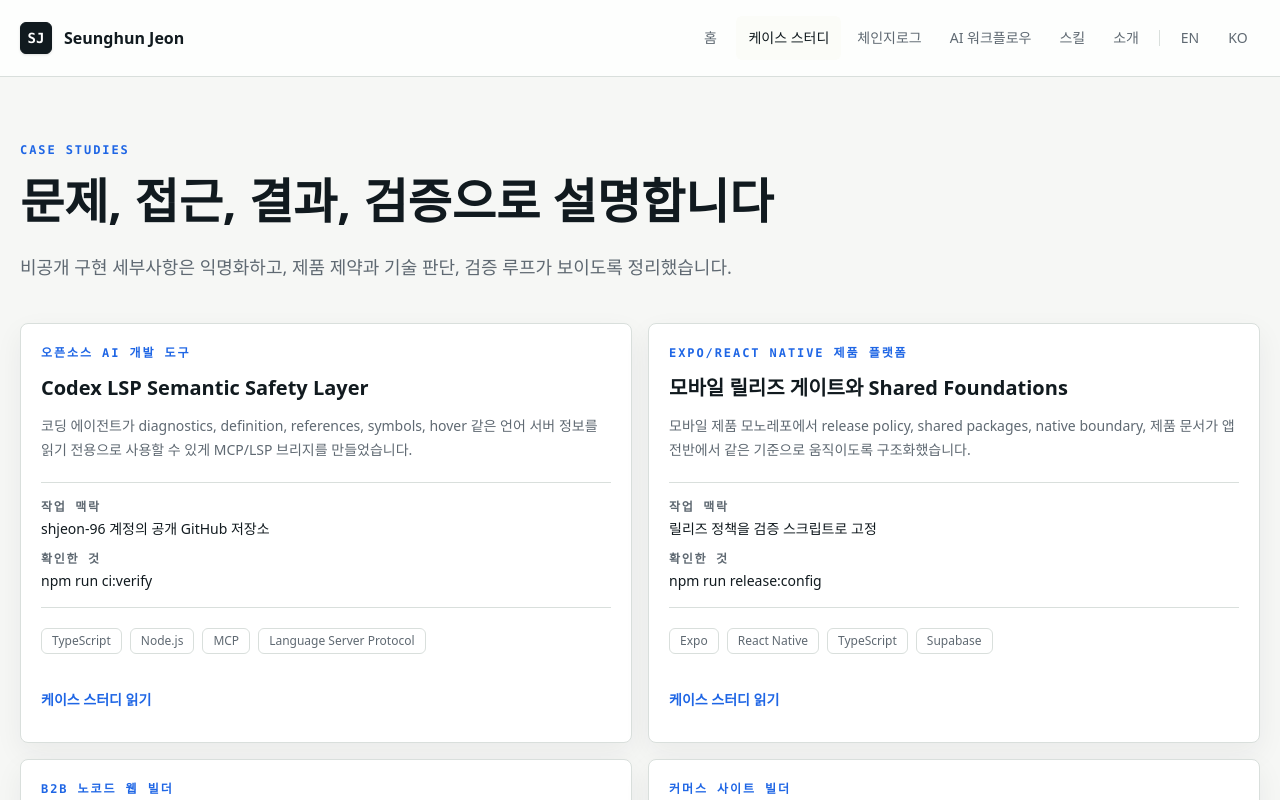
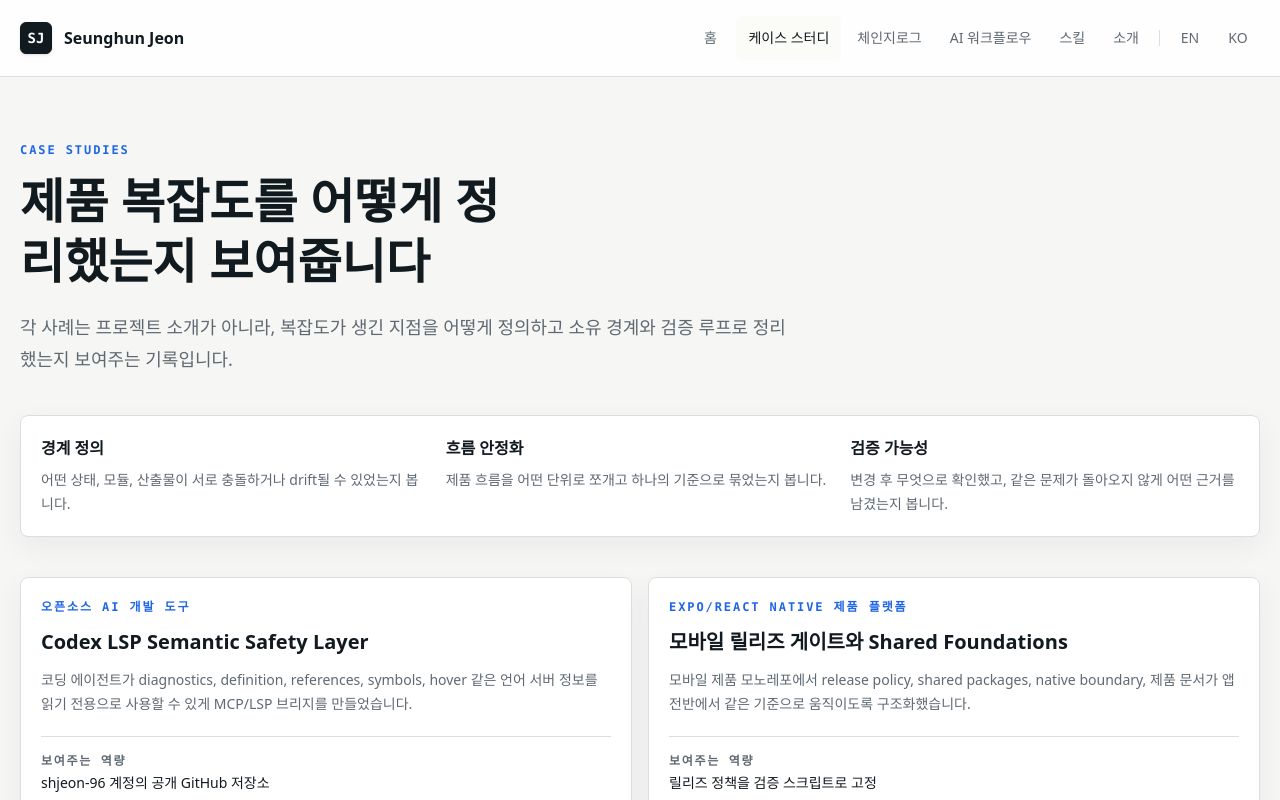
Before and after one commit to shjeon-96/portfolio-web, a Next.js app: page /case-studies in a window 1280 px wide. Shown: the top 800 px of the page. Built offline with nearby package versions, Linux system fonts and the light colour scheme.

Commit message:
fix: clarify case study intent

```diff
--- a/app/(en)/en/case-studies/[slug]/page.tsx
+++ b/app/(en)/en/case-studies/[slug]/page.tsx
@@ -60,8 +60,8 @@ export default async function CaseStudyDetailPage({ params }: { params: Promise<
         </div>
       ) : null}
 
-      <section className="mt-10 grid gap-4 md:grid-cols-3" aria-label="Case study summary">
-        <SummaryPoint label="Changed" value={caseStudy.result} />
+      <section className="mt-10 grid gap-4 md:grid-cols-3" aria-label="Case study intent">
+        <SummaryPoint label="What it shows" value={caseStudy.publicProof[0]} />
         <SummaryPoint label="Boundary" value={caseStudy.role} />
         <SummaryPoint label="Verified by" value={caseStudy.verification[0]} />
       </section>
--- a/app/(en)/en/case-studies/page.tsx
+++ b/app/(en)/en/case-studies/page.tsx
@@ -12,14 +12,33 @@ export default function CaseStudiesPage() {
     <main className="page-shell">
       <SectionHeading
         eyebrow="Case Studies"
-        title="Problem, approach, result, and verification"
-        description="These studies anonymize private implementation details while keeping the engineering decisions, product constraints, and verification loops visible."
+        title="How product complexity was made easier to reason about"
+        description="These are not project summaries. Each case shows where complexity appeared, how ownership was clarified, and what made the work verifiable."
       />
+      <section className="surface-panel mt-10 grid gap-4 p-5 md:grid-cols-3" aria-label="How to read these case studies">
+        <GuidePoint title="Boundary" body="What state, module, or output could drift or conflict across the product surface." />
+        <GuidePoint title="Stabilization" body="How the workflow was split, owned, or tied back to one product rule." />
+        <GuidePoint title="Verification" body="What evidence made the change reviewable after the implementation." />
+      </section>
       <div className="mt-10 grid gap-4 md:grid-cols-2">
         {caseStudies.map((caseStudy) => (
-          <CaseStudyCard caseStudy={caseStudy} hrefPrefix="/en/case-studies" key={caseStudy.slug} />
+          <CaseStudyCard
+            caseStudy={caseStudy}
+            hrefPrefix="/en/case-studies"
+            key={caseStudy.slug}
+            labels={{ proof: 'Shows', verification: 'Evidence' }}
+          />
         ))}
       </div>
     </main>
   );
 }
+
+function GuidePoint({ title, body }: Readonly<{ title: string; body: string }>) {
+  return (
+    <article>
+      <h2 className="font-semibold">{title}</h2>
+      <p className="mt-2 text-sm leading-6 text-[var(--text-secondary)]">{body}</p>
+    </article>
+  );
+}
--- a/app/(en)/en/page.tsx
+++ b/app/(en)/en/page.tsx
@@ -104,7 +104,7 @@ export default function Home() {
         <div className="flex flex-col justify-between gap-4 md:flex-row md:items-end">
           <div>
             <p className="text-sm font-semibold uppercase tracking-[0.16em] text-[var(--accent-blue)]">Selected Work</p>
-            <h2 className="mt-3 text-3xl font-semibold">Product systems I have worked through recently</h2>
+            <h2 className="mt-3 text-3xl font-semibold">Representative cases of clarified product complexity</h2>
           </div>
           <Link className="inline-flex min-h-11 items-center text-sm font-semibold text-[var(--accent-blue)]" href="/en/case-studies">
             View all case studies
--- a/app/(ko)/case-studies/[slug]/page.tsx
+++ b/app/(ko)/case-studies/[slug]/page.tsx
@@ -60,8 +60,8 @@ export default async function KoreanCaseStudyDetailPage({ params }: { params: Pr
         </div>
       ) : null}
 
-      <section className="mt-10 grid gap-4 md:grid-cols-3" aria-label="케이스 스터디 요약">
-        <SummaryPoint label="바뀐 점" value={caseStudy.result} />
+      <section className="mt-10 grid gap-4 md:grid-cols-3" aria-label="케이스 스터디 의도">
+        <SummaryPoint label="보여주는 것" value={caseStudy.publicProof[0]} />
         <SummaryPoint label="맡은 경계" value={caseStudy.role} />
         <SummaryPoint label="검증 기준" value={caseStudy.verification[0]} />
       </section>
--- a/app/(ko)/case-studies/page.tsx
+++ b/app/(ko)/case-studies/page.tsx
@@ -12,9 +12,14 @@ export default function KoreanCaseStudiesPage() {
     <main className="page-shell">
       <SectionHeading
         eyebrow="Case Studies"
-        title="문제, 접근, 결과, 검증으로 설명합니다"
-        description="비공개 구현 세부사항은 익명화하고, 제품 제약과 기술 판단, 검증 루프가 보이도록 정리했습니다."
+        title="제품 복잡도를 어떻게 정리했는지 보여줍니다"
+        description="각 사례는 프로젝트 소개가 아니라, 복잡도가 생긴 지점을 어떻게 정의하고 소유 경계와 검증 루프로 정리했는지 보여주는 기록입니다."
       />
+      <section className="surface-panel mt-10 grid gap-4 p-5 md:grid-cols-3" aria-label="케이스 스터디 읽는 기준">
+        <GuidePoint title="경계 정의" body="어떤 상태, 모듈, 산출물이 서로 충돌하거나 drift될 수 있었는지 봅니다." />
+        <GuidePoint title="흐름 안정화" body="제품 흐름을 어떤 단위로 쪼개고 하나의 기준으로 묶었는지 봅니다." />
+        <GuidePoint title="검증 가능성" body="변경 후 무엇으로 확인했고, 같은 문제가 돌아오지 않게 어떤 근거를 남겼는지 봅니다." />
+      </section>
       <div className="mt-10 grid gap-4 md:grid-cols-2">
         {caseStudiesKo.map((caseStudy) => (
           <CaseStudyCard
@@ -22,10 +27,19 @@ export default function KoreanCaseStudiesPage() {
             cta="케이스 스터디 읽기"
             hrefPrefix="/case-studies"
             key={caseStudy.slug}
-            labels={{ proof: '작업 맥락', verification: '확인한 것' }}
+            labels={{ proof: '보여주는 역량', verification: '검증 근거' }}
           />
         ))}
       </div>
     </main>
   );
 }
+
+function GuidePoint({ title, body }: Readonly<{ title: string; body: string }>) {
+  return (
+    <article>
+      <h2 className="font-semibold">{title}</h2>
+      <p className="mt-2 text-sm leading-6 text-[var(--text-secondary)]">{body}</p>
+    </article>
+  );
+}
--- a/app/(ko)/page.tsx
+++ b/app/(ko)/page.tsx
@@ -87,7 +87,7 @@ export default function KoreanHomePage() {
             {
               label: '최근 작업',
               title: '케이스 스터디와 날짜별 체인지로그',
-              description: '대표 작업은 문제, 접근, 결과, 검증 기준으로 정리하고 변경 이력은 일자별로 추적합니다.',
+              description: '대표 작업은 복잡도, 소유 경계, 검증 기준으로 정리하고 변경 이력은 일자별로 추적합니다.',
             },
             {
               label: '작업 방식',
@@ -109,7 +109,7 @@ export default function KoreanHomePage() {
         <div className="flex flex-col justify-between gap-4 md:flex-row md:items-end">
           <div>
             <p className="text-sm font-semibold uppercase tracking-[0.16em] text-[var(--accent-blue)]">Selected Work</p>
-            <h2 className="mt-3 text-3xl font-semibold">최근에 깊게 다룬 제품 시스템</h2>
+            <h2 className="mt-3 text-3xl font-semibold">복잡도를 정리한 대표 사례</h2>
           </div>
           <Link className="inline-flex min-h-11 items-center text-sm font-semibold text-[var(--accent-blue)]" href="/case-studies">
             전체 케이스 스터디 보기
@@ -122,7 +122,7 @@ export default function KoreanHomePage() {
               cta="케이스 스터디 읽기"
               hrefPrefix="/case-studies"
               key={caseStudy.slug}
-              labels={{ proof: '작업 맥락', verification: '확인한 것' }}
+              labels={{ proof: '보여주는 역량', verification: '검증 근거' }}
             />
           ))}
         </div>
```
